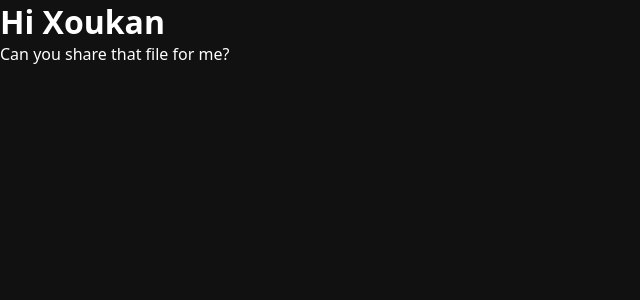
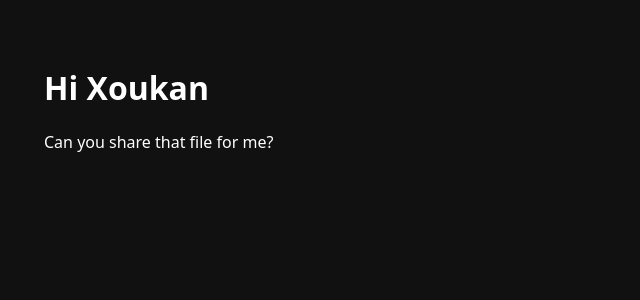
Before and after one commit to Garruxx/xoukan, a React (Vite) app: page / in a window 1280 px wide. Shown: the top 300 px of the page, without its empty margins (0-640 px from the left). Built offline with nearby package versions, Linux system fonts and the light colour scheme.

Commit message:
style(sass): :lipstick: App.tsx styles modified

```diff
--- a/src/App.module.sass
+++ b/src/App.module.sass
@@ -29,3 +29,11 @@ body
     align-items: center
     background: var(--surface)
     color: #fff
+
+.app
+    box-sizing: border-box
+    flex: 1
+    margin: var(--app-margin)
+    display: flex
+    flex-direction: column
+    gap: 22px
```
